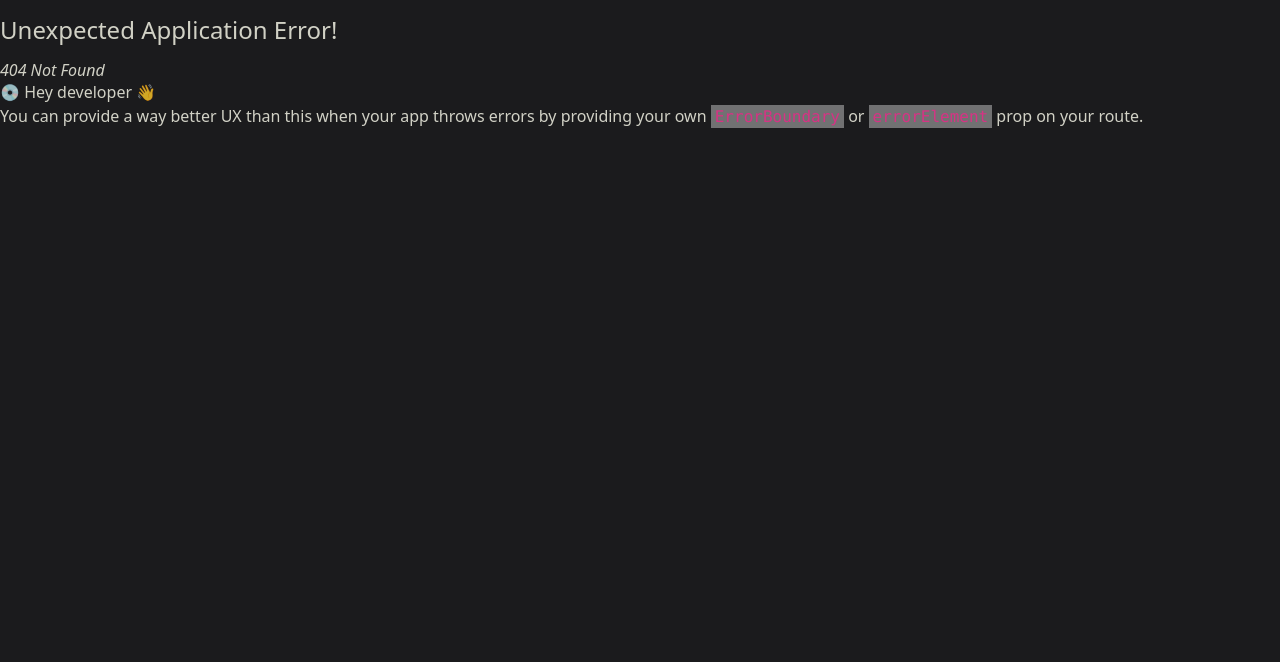
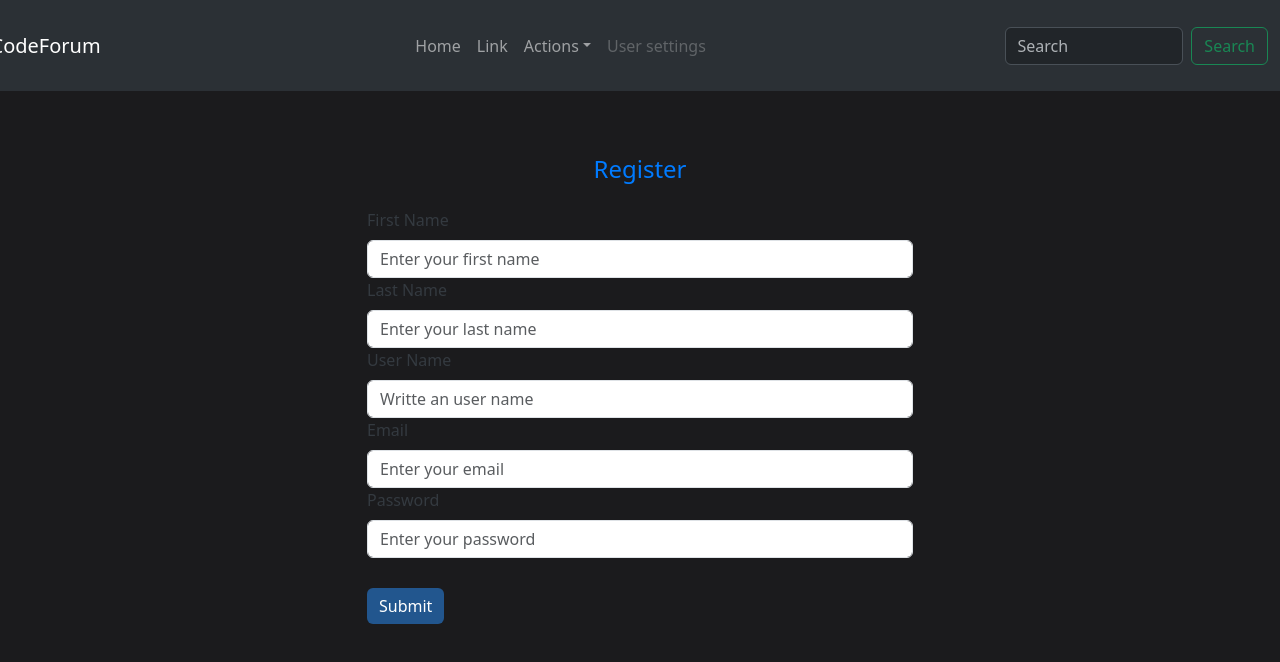
Before and after one commit to sheilabarnagot/Grupprojektet, a React (Vite) app in the folder frontend/: page /register in a window 1280 px wide. Before the commit this address had no page. Shown: the top 662 px of the page. Built offline with nearby package versions, Linux system fonts and the light colour scheme.

Commit message:
Start with registerside

```diff
--- a/frontend/src/auth/components/ResgisterForm.tsx
+++ b/frontend/src/auth/components/ResgisterForm.tsx
@@ -0,0 +1,87 @@
+import { useState } from "react";
+import { Form, Button } from "react-bootstrap";
+
+const RegisterForm: React.FC = () => {
+  const [formData, setFormData] = useState({
+    firstName: "",
+    lastName: "",
+    userName: "",
+    email: "",
+    password: "",
+  });
+
+  const handleChange = (e: React.ChangeEvent<HTMLInputElement>) => {
+    const { name, value } = e.target;
+    setFormData((prevData) => ({ ...prevData, [name]: value }));
+  };
+
+  const handleSubmit = (e: React.FormEvent) => {
+    e.preventDefault();
+    console.log("Submitted:", formData);
+  };
+
+  return (
+    <Form onSubmit={handleSubmit}>
+      <Form.Group controlId="firstName">
+        <Form.Label>First Name</Form.Label>
+        <Form.Control
+          type="text"
+          placeholder="Enter your first name"
+          name="firstName"
+          value={formData.firstName}
+          onChange={handleChange}
+          required
+        />
+      </Form.Group>
+      <Form.Group controlId="lastName">
+        <Form.Label>Last Name</Form.Label>
+        <Form.Control
+          type="text"
+          placeholder="Enter your last name"
+          name="Lastname"
+          value={formData.lastName}
+          onChange={handleChange}
+          required
+        />
+      </Form.Group>
+      <Form.Group controlId="userName">
+        <Form.Label>User Name</Form.Label>
+        <Form.Control
+          type="text"
+          placeholder="Writte an user name"
+          name="userName"
+          value={formData.userName}
+          onChange={handleChange}
+          required
+        />
+      </Form.Group>
+      <Form.Group controlId="email">
+        <Form.Label>Email</Form.Label>
+        <Form.Control
+          type="email"
+          placeholder="Enter your email"
+          name="email"
+          value={formData.email}
+          onChange={handleChange}
+          required
+        />
+      </Form.Group>
+      <Form.Group controlId="password">
+        <Form.Label>Password</Form.Label>
+        <Form.Control
+          type="password"
+          placeholder="Enter your password"
+          name="password"
+          value={formData.password}
+          onChange={handleChange}
+          required
+        />
+      </Form.Group>
+      <Button variant="primary" type="submit" className="resgisterSubmit">
+        Submit
+      </Button>
+    </Form>
+  );
+};
+
+export default RegisterForm;
--- /dev/null
+++ b/frontend/src/auth/pages/RegisterPage.tsx
@@ -0,0 +1,18 @@
+import { Container, Row, Col } from "react-bootstrap";
+import RegisterForm from "../components/ResgisterForm";
+import "./RegisterStyled.css";
+
+const RegisterPage: React.FC = () => {
+  return (
+    <Container>
+      <Row className="justify-content-center mt-5">
+        <Col xs={12} md={6}>
+          <h2 className="text-center mb-4">Register</h2>
+          <RegisterForm />
+        </Col>
+      </Row>
+    </Container>
+  );
+};
+
+export default RegisterPage;
--- /dev/null
+++ b/frontend/src/auth/pages/RegisterStyled.css
@@ -0,0 +1,30 @@
+/* Form style */
+.form-container {
+  background-color: #f8f9fa;
+  padding: 20px;
+  border-radius: 8px;
+  box-shadow: 0 0 10px rgba(0, 0, 0, 0.1);
+  margin-top: 20px;
+}
+
+/* Submit button */
+.resgisterSubmit {
+  margin-top: 30px;
+  background-color: #22568e;
+  color: #fff;
+  border: none;
+}
+
+.resgisterSubmit:hover {
+  background-color: #0056b3;
+}
+
+/* form titles */
+.form-label {
+  color: #343a40;
+}
+
+/* title */
+.text-center.mb-4 {
+  color: #007bff;
+}
--- a/frontend/src/main.tsx
+++ b/frontend/src/main.tsx
@@ -5,6 +5,7 @@ import { createBrowserRouter, RouterProvider } from "react-router-dom";
 import "./index.css";
 import { HomePage } from "./Home_Page/HomePage.tsx";
 import { CreatePost } from "./Posts/CreatePost.tsx";
+import RegisterPage from "./auth/pages/RegisterPage.tsx";
 
 const router = createBrowserRouter([
   {
@@ -23,6 +24,10 @@ const router = createBrowserRouter([
         path: "/createpost",
         element: <CreatePost />,
       },
+      {
+        path: "/register",
+        element: <RegisterPage />,
+      },
     ],
   },
 ]);
```
Also changed, not shown: frontend/src/auth/pages/ResgisterPage.tsx (deleted, +0 -12 lines), frontend/src/components/footer/Footer.tsx (added), frontend/src/components/footer/FooterStyled.css (added).
